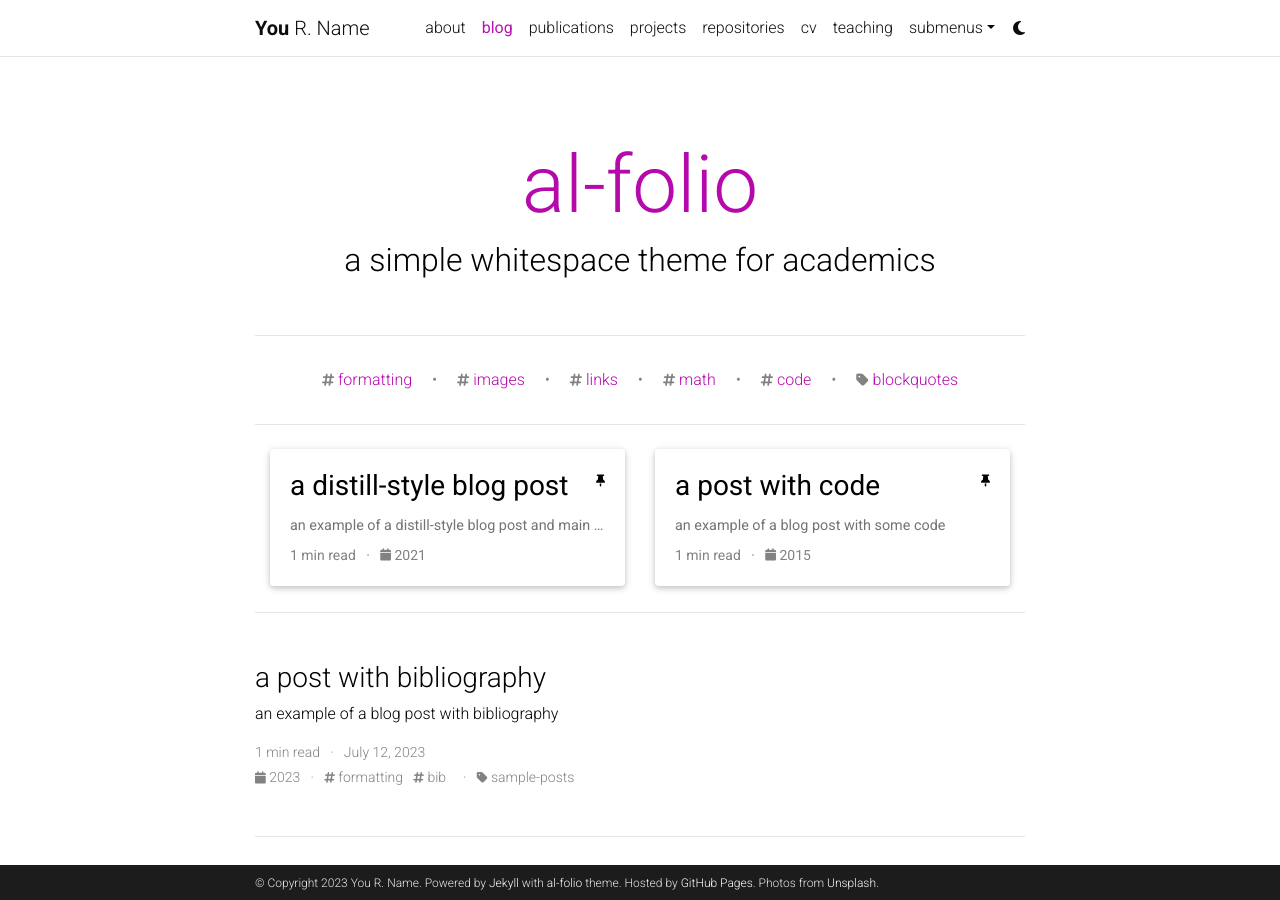
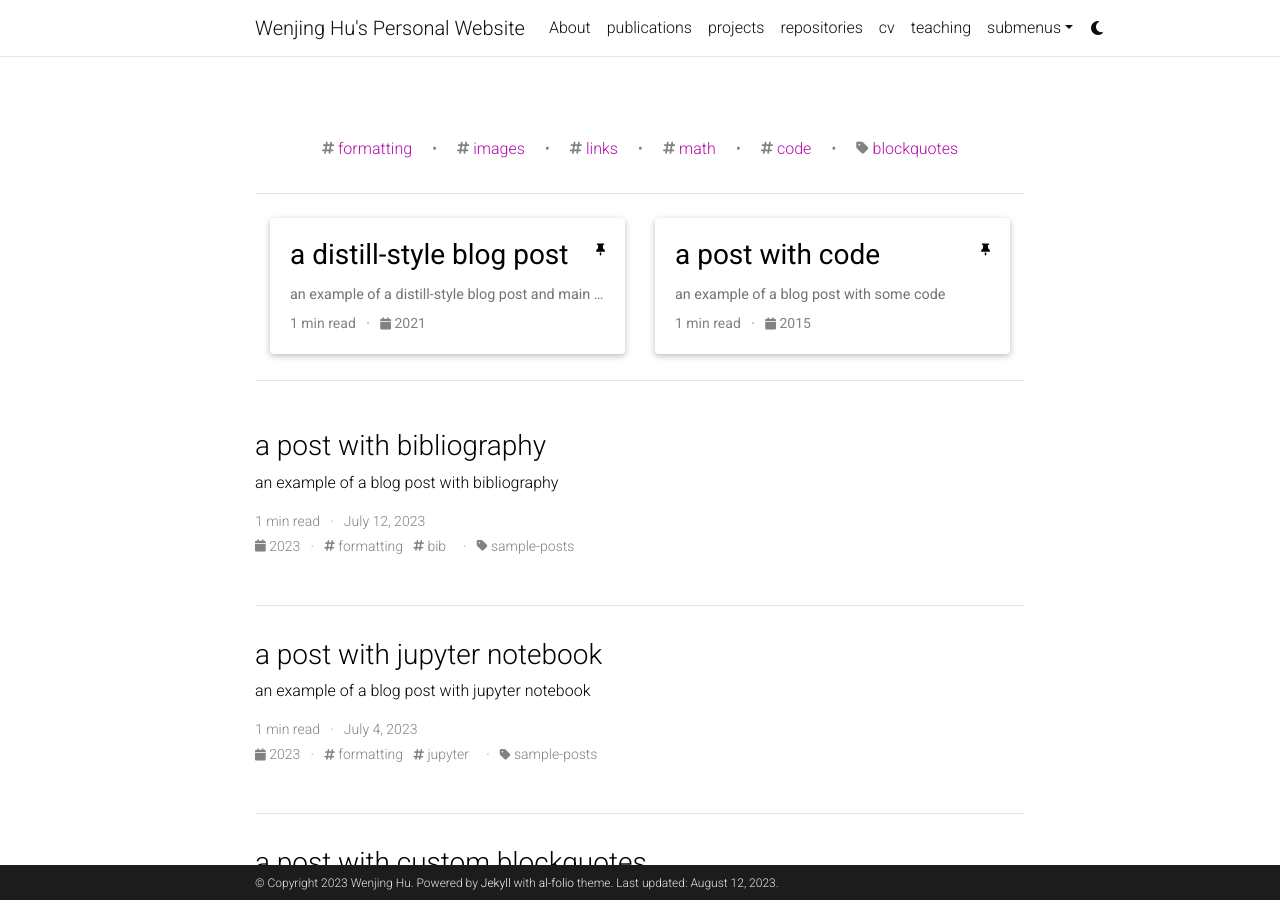
Before and after one commit to huwenjing0819/huwenjing0819.github.io, a Jekyll site: the page built from blog/index.html, in a window 1280 px wide and 900 px high. Built offline with Jekyll 4.4.1, drawn with Linux system fonts in a browser that asks for light colours; the list of posts is cut into pages by our own code; comment, search, counter and statistics services are not loaded; a style sheet for code colours, icons or effects is not loaded.

Commit message:
update basic config

```diff
--- a/_config.yml
+++ b/_config.yml
@@ -2,25 +2,26 @@
 # Site settings
 # -----------------------------------------------------------------------------
 
-title: blank # the website title (if blank, full name will be used instead)
-first_name: You
-middle_name: R.
-last_name: Name
-email: you@example.com
+title: Wenjing Hu's Personal Website # the website title (if blank, full name will be used instead)
+tagline: The personal website of Wenjing Hu
+author: Wenjing Hu
+
+first_name: Wenjing
+middle_name:
+last_name: Hu
+email: wenjinghu@smail.nju.edu.cn
 description: > # the ">" symbol means to ignore newlines until "footer_text:"
-  A simple, whitespace theme for academics. Based on [*folio](https://github.com/bogoli/-folio) design.
+  Wenjing Hu's personal website.
 footer_text: >
   Powered by <a href="https://jekyllrb.com/" target="_blank">Jekyll</a> with <a href="https://github.com/alshedivat/al-folio">al-folio</a> theme.
-  Hosted by <a href="https://pages.github.com/" target="_blank">GitHub Pages</a>.
-  Photos from <a href="https://unsplash.com" target="_blank">Unsplash</a>.
-keywords: jekyll, jekyll-theme, academic-website, portfolio-website  # add your own keywords or leave empty
+keywords: Wenjing Hu's personal website  # add your own keywords or leave empty
 
 lang: en # the language of your site (for example: en, fr, cn, ru, etc.)
-icon: ⚛️  # the emoji used as the favicon (alternatively, provide image name in /assets/img/)
+icon: # the emoji used as the favicon (alternatively, provide image name in /assets/img/)
 
-url: https://alshedivat.github.io # the base hostname & protocol for your site
-baseurl: /al-folio # the subpath of your site, e.g. /blog/
-last_updated: false # set to true if you want to display last updated in the footer
+url: https://huwenjing0819.github.io # the base hostname & protocol for your site
+baseurl:  # the subpath of your site, e.g. /blog/
+last_updated: true # set to true if you want to display last updated in the footer
 impressum_path:  # set to path to include impressum link in the footer, use the same path as permalink in a page, helps to conform with EU GDPR
 
 # -----------------------------------------------------------------------------
@@ -45,7 +46,7 @@
 # will use title and url fields
 # Take a look to https://github.com/jekyll/jekyll-feed for more customization
 
-rss_icon: true
+# rss_icon: true
 
 # -----------------------------------------------------------------------------
 # Layout
@@ -71,7 +72,7 @@
 # Social integration
 # -----------------------------------------------------------------------------
 
-github_username: # your GitHub user name
+github_username: huwenjing0819
 gitlab_username: # your GitLab user name
 twitter_username: # your Twitter handle
 mastodon_username: # your mastodon instance+username in the format instance.tld/@username
@@ -107,7 +108,7 @@
 zotero_username: # your zotero username
 
 contact_note: >
-  You can even add a little note about which of these is the best way to reach you.
+  # You can even add a little note about which of these is the best way to reach you.
 
 # -----------------------------------------------------------------------------
 # Analytics and search engine verification
@@ -123,10 +124,10 @@
 # Blog
 # -----------------------------------------------------------------------------
 
-blog_name: al-folio # blog_name will be displayed in your blog page
-blog_nav_title: blog # your blog must have a title for it to be displayed in the nav bar
-blog_description: a simple whitespace theme for academics
-permalink: /blog/:year/:title/
+# blog_name: al-folio # blog_name will be displayed in your blog page
+# blog_nav_title: blog # your blog must have a title for it to be displayed in the nav bar
+# blog_description: a simple whitespace theme for academics
+# permalink: /blog/:year/:title/
 
 # Pagination
 pagination:
@@ -153,15 +154,15 @@
   lang: en
 
 # Disqus comments (DEPRECATED)
-disqus_shortname: al-folio # put your disqus shortname
+disqus_shortname: Wenjing Hu # put your disqus shortname
 # https://help.disqus.com/en/articles/1717111-what-s-a-shortname
 
 # External sources.
 # If you have blog posts published on medium.com or other external sources,
 # you can display them in your blog by adding a link to the RSS feed.
 external_sources:
-  - name: medium.com
-    rss_url: https://medium.com/@al-folio/feed
+  # - name: medium.com
+  #   rss_url: https://medium.com/@al-folio/feed
 
 # -----------------------------------------------------------------------------
 # Collections
```
Also changed, not shown: _bibliography/papers.bib (+0 -82 lines), _pages/about.md (+5 -12 lines), 1 other file.
